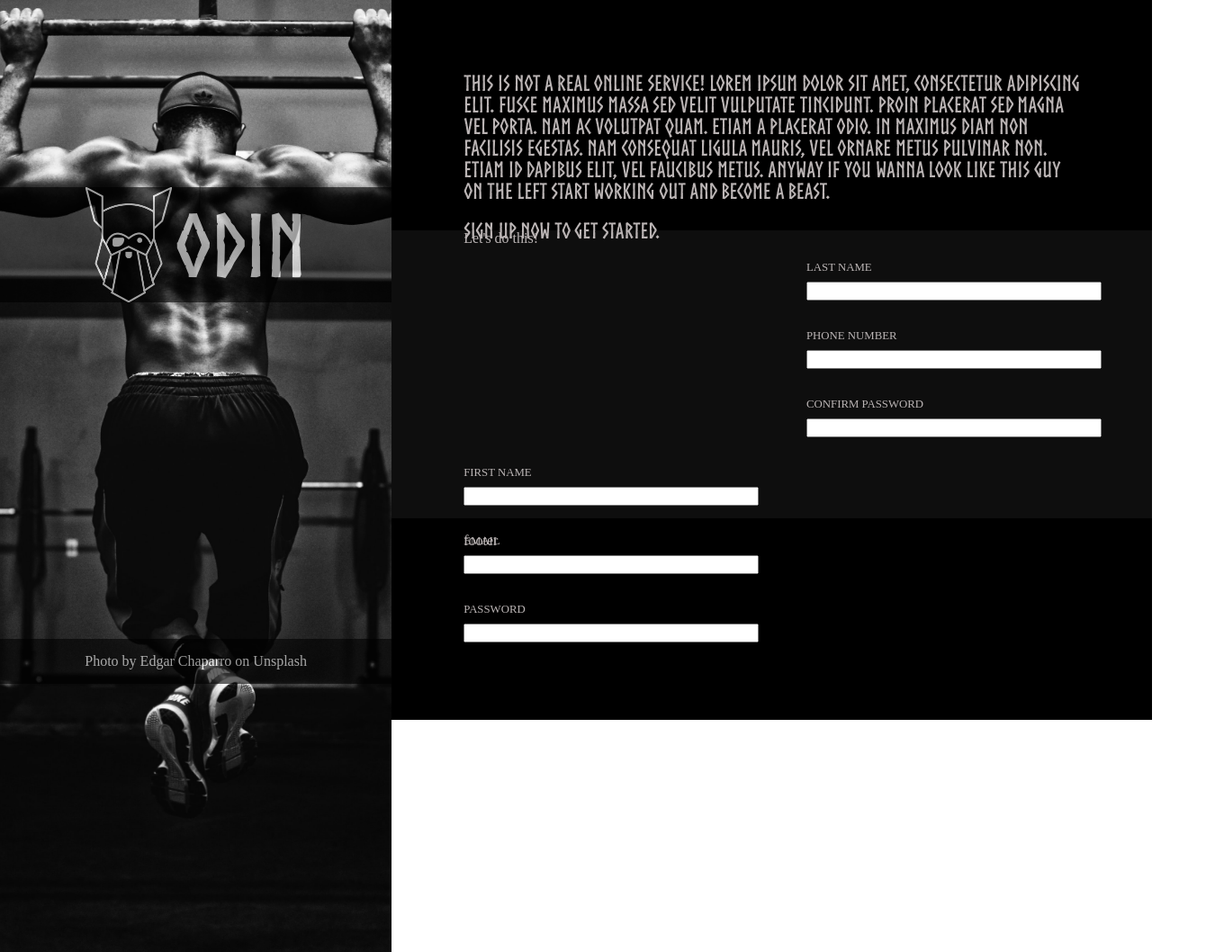
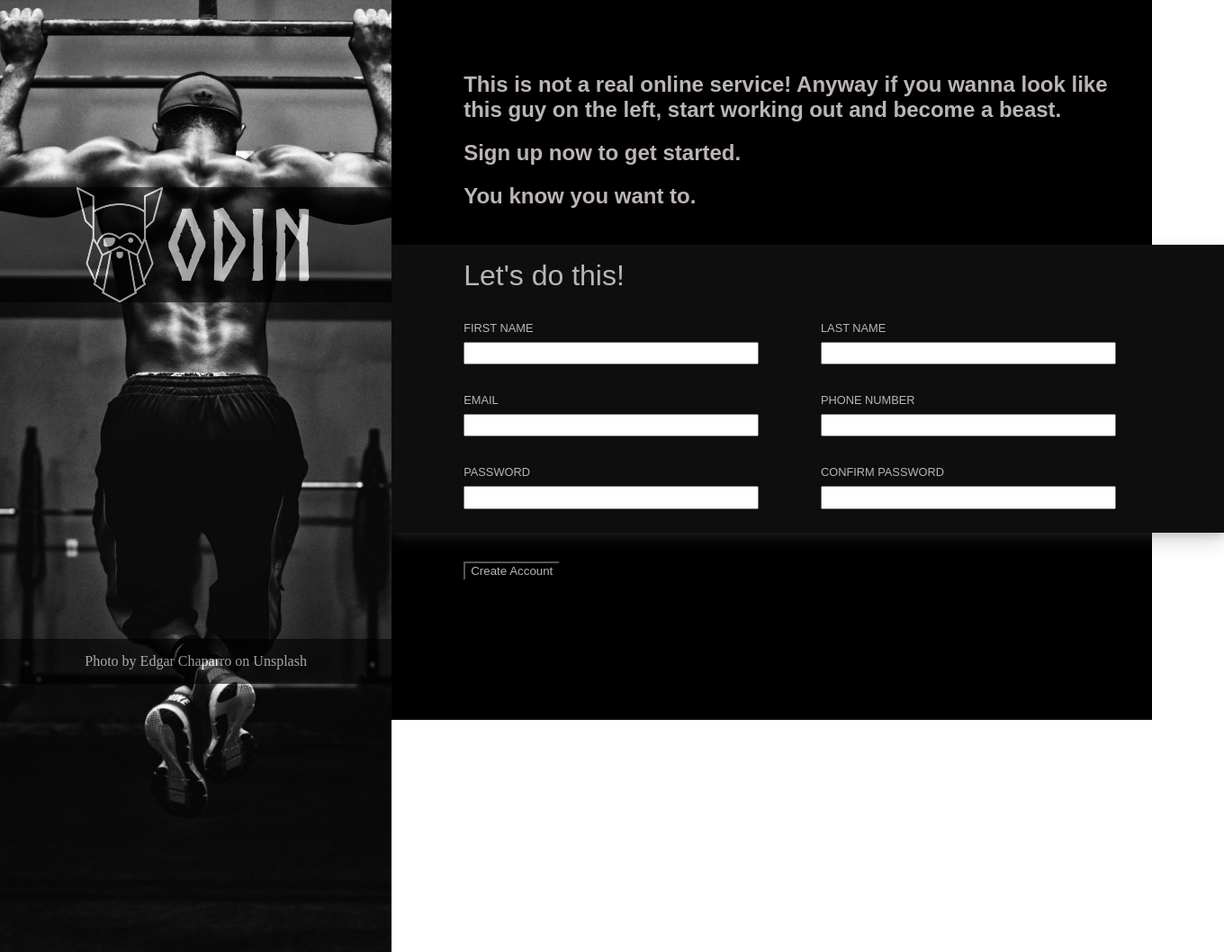
Before and after one commit to wojwoj8/TOP-Sign-Up-Form, a plain HTML site: page index.html in a window 1280 px wide. Shown: the whole page at 90% size, 1360 px wide, since content can reach past the window. Drawn offline with Linux system fonts and the light colour scheme.

Commit message:
Finished form part, footer left

```diff
--- a/index.html
+++ b/index.html
@@ -21,37 +21,33 @@
         </div>
         <div class="right">
             <div class="top">
-                <h2>This is not a real online service! Lorem ipsum dolor sit amet,
-                    consectetur adipiscing elit. Fusce maximus massa sed velit vulputate
-                    tincidunt. Proin placerat sed magna vel porta. Nam ac volutpat quam.
-                    Etiam a placerat odio. In maximus diam non facilisis egestas.
-                    Nam consequat ligula mauris, vel ornare metus pulvinar non.
-                    Etiam id dapibus elit, vel faucibus metus. Anyway if you wanna look like
-                    this guy on the left start working out and
-                    become a beast.</h2>
-                    <h2>Sign up now to get
-                        started.</h2>
+                <h2>This is not a real online service! Anyway if you wanna look like
+                    this guy on the left, start working out and become a beast.</h2>
+                    <h2>Sign up now to get started.</h2>
+                    <h2>You know you want to.</h2>
             </div>
             <div class="form">
                 <p>Let's do this!</p>
                 <div class="form-right">
+                    <form action="http://127.0.0.1:5500/index.html" method="POST" name="bestform">
                         <label for="last_name">LAST NAME</label>
-                    <input type="text" name="last_name">
+                        <input type="text" name="last_name" required>
                         <label for="number">PHONE NUMBER</label>
-                    <input type="tel" name="number">
+                        <input type="tel" name="number" required>
                         <label for="conf_password">CONFIRM PASSWORD</label>
-                    <input type="password" name="conf_password">
+                        <input type="password" name="conf_password" required>
 
                     </div>
                         <label for="first_name">FIRST NAME</label>
-                    <input type="text" name="first_name">
+                        <input type="text" name="first_name" required>
                         <label for="email">EMAIL</label>
-                    <input type="email" name="email">
+                        <input type="email" name="email" required>
                         <label for="password">PASSWORD</label>
-                    <input type="password" name="password">
+                        <input type="password" name="password" required>
+                    </form>
                 </div>
             <div class="footer">
-                <p>footer</p>
+                <button type="submit" form="bestform">Create Account</button>
             </div>
         </div>
     </div>
--- a/styles.css
+++ b/styles.css
@@ -5,7 +5,8 @@
 :root{
     --text-color: rgb(187, 181, 181);
     --left-width: 34vw;
-    --form-width: calc(100vw - var(var(--left-width)))
+    --form-width: calc(100vw - var(--left-width));
+    /* --margin-top-r: calc(var(--left-width) - 20vw); */
 }
 body{
     margin:0;
@@ -40,7 +41,7 @@ body{
     vertical-align: middle;
     color: white;
     font-family: odin;
-    font-size: 6rem;
+    font-size: 6.8rem;
 
 }
 /* icon */
@@ -61,13 +62,14 @@ body{
 }
 /* right part */
 .right{
+    font-family: sans-serif;
     /* margin: 6rem 5rem 10rem 6rem ; */
 }
 .top{
     /*      top  right bot left */
-    margin: 5rem 5rem 0rem 5rem ;
+    margin: 5rem 10vw 0rem 5rem ;
     text-align:left;
-    font-family: odin;
+    font-family: sans-serif;
     height:20vh;
     /* width:100vw; */
     color:var(--text-color);
@@ -79,14 +81,21 @@ body{
     background-color: #0e0e0e;
     height:40vh;
     color:var(--text-color);
+    box-shadow: 0 4px 8px 0 rgba(94, 91, 91, 0.2), 0 10px 20px 0 rgba(67, 64, 64, 0.19);
+}
+.form > p{
+    padding-top: 1rem;
+    font-size: 2rem;
 }
 label + input{
     margin-bottom: 2rem;
     margin-top: 0.5rem;
     width:25vw;
+    height:1.2rem;
 }
 .form-right{
     float:right;
+    margin-right: 5vw;
 }
 [for]{
     display: flex;
@@ -99,5 +108,12 @@ label + input{
     margin-left: 5rem;
     height: 20vh;
     color:var(--text-color);
+}
+.footer > button{
+    margin-top: 2rem;
+    background-color: black;
 
+    color: var(--text-color);
+    /* width: 10rem;
+    height:10rem; */
 }
```
Lines whose indentation alone changed are shown as unchanged.
